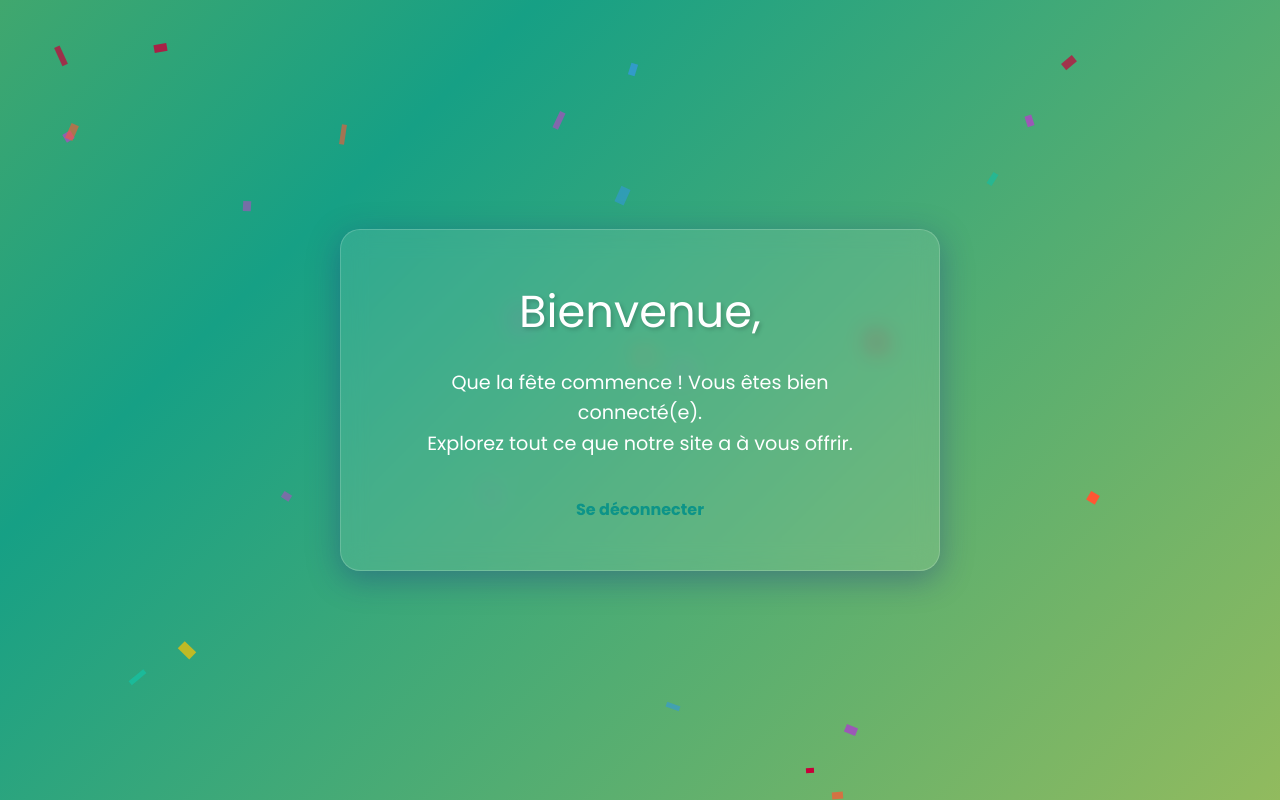
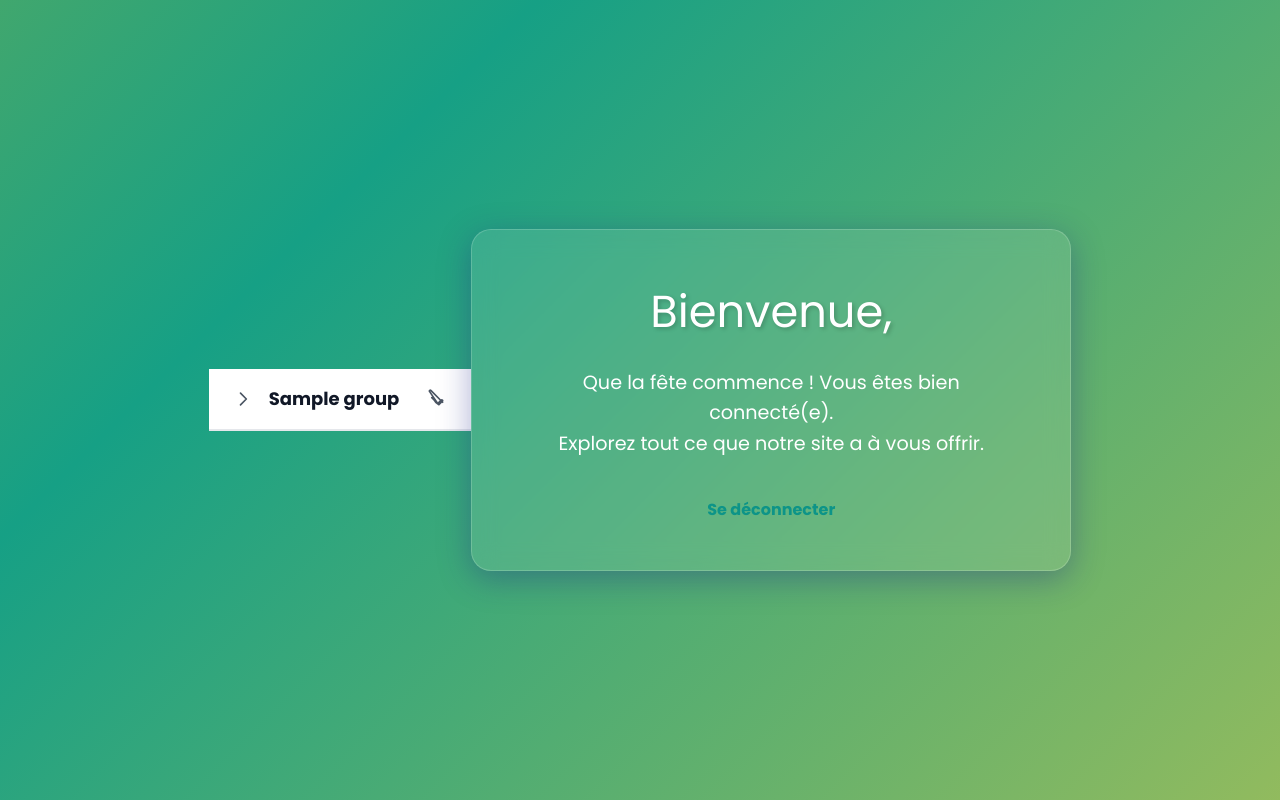
Before and after one commit to math-pixel/Photo-Party-V2, a Symfony app: template templates/main/index.html.twig in a window 1280 px wide. Run offline with Twig, Linux system fonts and the light colour scheme; the template is opened without the code that fills it: most values are stand-ins (such as "Sample title", 1, 10 or a date in 2020); style sheets or scripts are compiled from the project's sources; some libraries are stand-ins or nearby versions.

Commit message:
feat(group-bar) Create a group bar comopnent and services for get groups

```diff
--- /dev/null
+++ b/templates/components/group-bar.html.twig
@@ -0,0 +1,89 @@
+<div class="group-bar" data-group-id="{{ group.id }}" x-data="{ isOpen: false }">
+    <!-- BARRE PRINCIPALE (toujours visible) -->
+    <button
+        @click="isOpen = !isOpen"
+        class="w-full flex items-center justify-between px-6 py-4 bg-white border-b border-gray-200 hover:bg-gray-50 transition-colors duration-200"
+    >
+        <!-- CÔTÉ GAUCHE : Flèche + Nom -->
+        <div class="flex items-center gap-4">
+            <!-- Flèche de toggle -->
+            <svg
+                class="w-5 h-5 text-gray-600 transition-transform duration-200"
+                :class="{ 'rotate-90': isOpen }"
+                fill="none"
+                stroke="currentColor"
+                viewBox="0 0 24 24"
+            >
+                <path stroke-linecap="round" stroke-linejoin="round" stroke-width="2" d="M9 5l7 7-7 7" />
+            </svg>
+
+            <!-- Nom du groupe -->
+            <span class="text-lg font-semibold text-gray-900">{{ group.name }}</span>
+        </div>
+
+        <!-- CÔTÉ DROIT : Logo partager -->
+        <svg
+            class="w-5 h-5 text-gray-600 hover:text-teal-600 transition-colors"
+            fill="none"
+            stroke="currentColor"
+            viewBox="0 0 24 24"
+        >
+            <path stroke-linecap="round" stroke-linejoin="round" stroke-width="2" d="M8.684 13.342C9.839 15.800 11.799 17.757 14.257 18.872m0 0l4.172-4.172a1 1 0 00-1.414-1.414l-4.172 4.172m0 0l-7.071-7.071m7.071 7.071L3.172 3.172a1 1 0 011.414-1.414l14.142 14.142" />
+        </svg>
+    </button>
+
+    <!-- CONTENU DÉPLIABLE (visible quand isOpen = true) -->
+    <div
+        class="bg-gray-50 border-b border-gray-200 overflow-hidden transition-all duration-300"
+        :class="{ 'max-h-20': isOpen, 'max-h-0': !isOpen }"
+    >
+        <div class="flex items-center justify-between px-6 py-3">
+            <!-- CÔTÉ GAUCHE : Date de création -->
+            <span class="text-sm text-gray-600">
+        Créé le {{ group.createdAt|date('d/m/Y') }}
+      </span>
+
+            <!-- CÔTÉ DROIT : Icônes édition et paramètres -->
+            <div class="flex items-center gap-4">
+                <!-- Icône édition -->
+                <button
+                    class="p-2 rounded-lg hover:bg-gray-200 transition-colors"
+                    title="Éditer le groupe"
+                >
+                    <svg
+                        class="w-5 h-5 text-gray-600 hover:text-teal-600 transition-colors"
+                        fill="none"
+                        stroke="currentColor"
+                        viewBox="0 0 24 24"
+                    >
+                        <path stroke-linecap="round" stroke-linejoin="round" stroke-width="2" d="M11 5H6a2 2 0 00-2 2v11a2 2 0 002 2h11a2 2 0 002-2v-5m-1.414-9.414a2 2 0 112.828 2.828L11.828 15H9v-2.828l8.586-8.586z" />
+                    </svg>
+                </button>
+
+                <!-- Icône paramètres -->
+                <button
+                    class="p-2 rounded-lg hover:bg-gray-200 transition-colors"
+                    title="Paramètres du groupe"
+                >
+                    <svg
+                        class="w-5 h-5 text-gray-600 hover:text-teal-600 transition-colors"
+                        fill="none"
+                        stroke="currentColor"
+                        viewBox="0 0 24 24"
+                    >
+                        <path stroke-linecap="round" stroke-linejoin="round" stroke-width="2" d="M10.325 4.317c.426-1.756 2.924-1.756 3.35 0a1.724 1.724 0 002.573 1.066c1.543-.94 3.31.826 2.37 2.37a1.724 1.724 0 001.065 2.572c1.756.426 1.756 2.924 0 3.35a1.724 1.724 0 00-1.066 2.573c.94 1.543-.826 3.31-2.37 2.37a1.724 1.724 0 00-2.572 1.065c-.426 1.756-2.924 1.756-3.35 0a1.724 1.724 0 00-2.573-1.066c-1.543.94-3.31-.826-2.37-2.37a1.724 1.724 0 00-1.065-2.572c-1.756-.426-1.756-2.924 0-3.35a1.724 1.724 0 001.066-2.573c-.94-1.543.826-3.31 2.37-2.37.996.608 2.296.07 2.572-1.065z" />
+                        <path stroke-linecap="round" stroke-linejoin="round" stroke-width="2" d="M15 12a3 3 0 11-6 0 3 3 0 016 0z" />
+                    </svg>
+                </button>
+            </div>
+        </div>
+    </div>
+</div>
+
+<!-- Alpine.js requis pour x-data et @click -->
+<script defer src="https://cdn.jsdelivr.net/npm/alpinejs@3.x.x/dist/cdn.min.js"></script>
+
+<style>
+    /* Animation smooth du toggle */
+    [x-cloak] { display: none; }
+</style>
--- a/templates/main/index.html.twig
+++ b/templates/main/index.html.twig
@@ -126,11 +126,9 @@
 {% endblock %}
 
 {% block body %}
-    <div class="confetti-container">
-        {% for i in 1..30 %} {# Plus de confettis pour la célébration ! #}
-            <div class="confetti"></div>
-        {% endfor %}
-    </div>
+    {% for group in groups %}
+        {% include 'components/group-bar.html.twig' with { group: group } %}
+    {% endfor %}
 
     <div class="welcome-card">
         <h1>
```
Also changed, not shown: src/Controller/MainController.php (+14 -1 lines), src/Service/GroupService.php (added, +37 -0 lines), templates/party/index.html.twig (deleted, +0 -20 lines).
